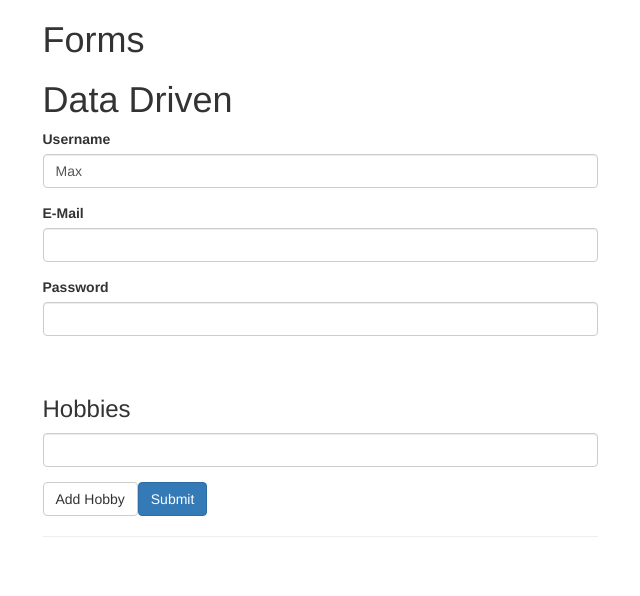
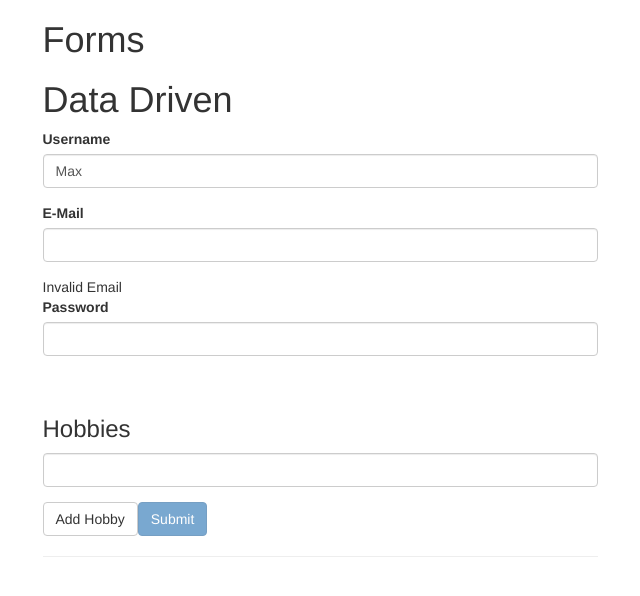
Before and after one commit to NicolasBouhours/FormCourses, an Angular app: page / in a window 1280 px wide. Shown: the top 596 px of the page, without its empty margins (320-960 px from the left). Built offline with nearby package versions, Linux system fonts and the light colour scheme.

Commit message:
STEP 121 - Working with the State of the Form

```diff
--- a/src/app/data-driven/data-driven.component.html
+++ b/src/app/data-driven/data-driven.component.html
@@ -15,6 +15,7 @@
                    id="email"
                    formControlName="email">
         </div>
+        <div *ngIf="!myForm.controls['email'].valid">Invalid Email</div>
     </div>
 
     <div class="form-group">
@@ -36,5 +37,5 @@
         </div>
     </div>
     <button type="button" class="btn btn-default">Add Hobby</button>
-    <button type="submit" class="btn btn-primary">Submit</button>
+    <button type="submit" class="btn btn-primary" [disabled]="!myForm.valid">Submit</button>
 </form>
```
